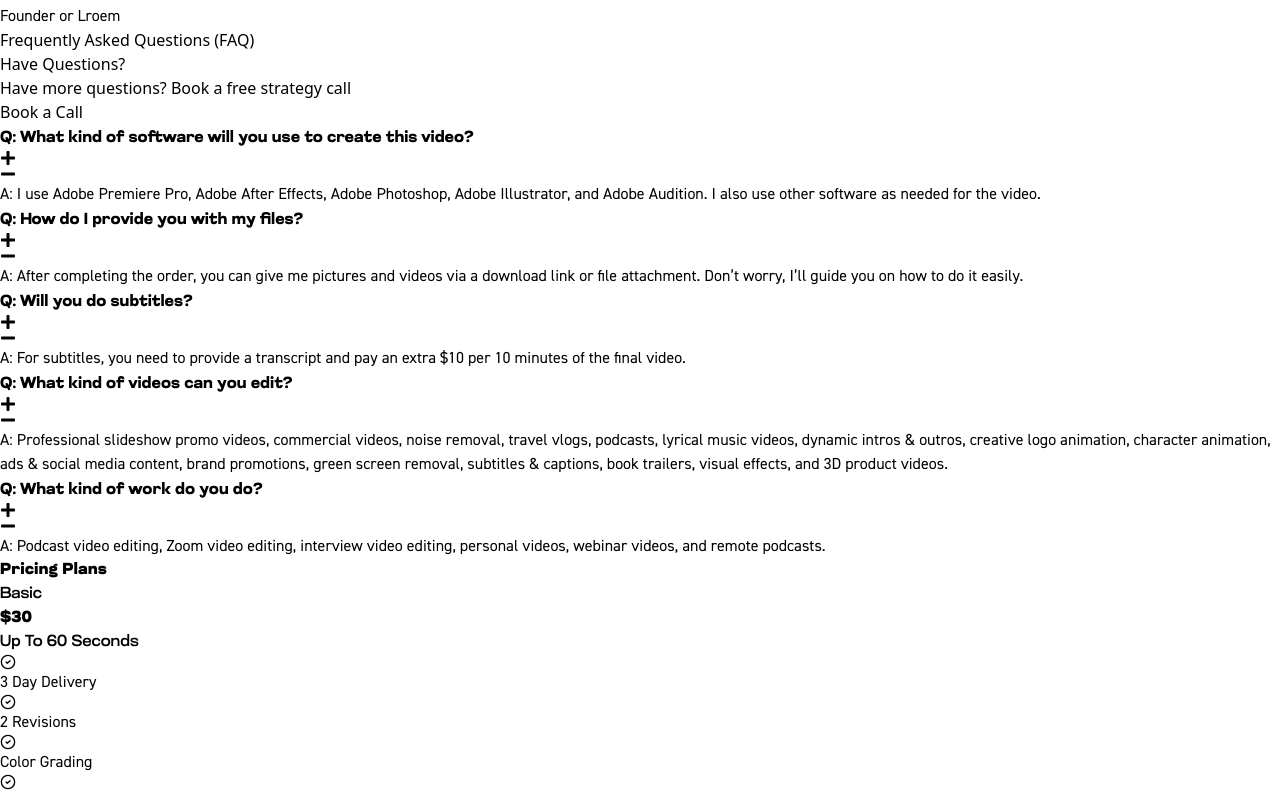
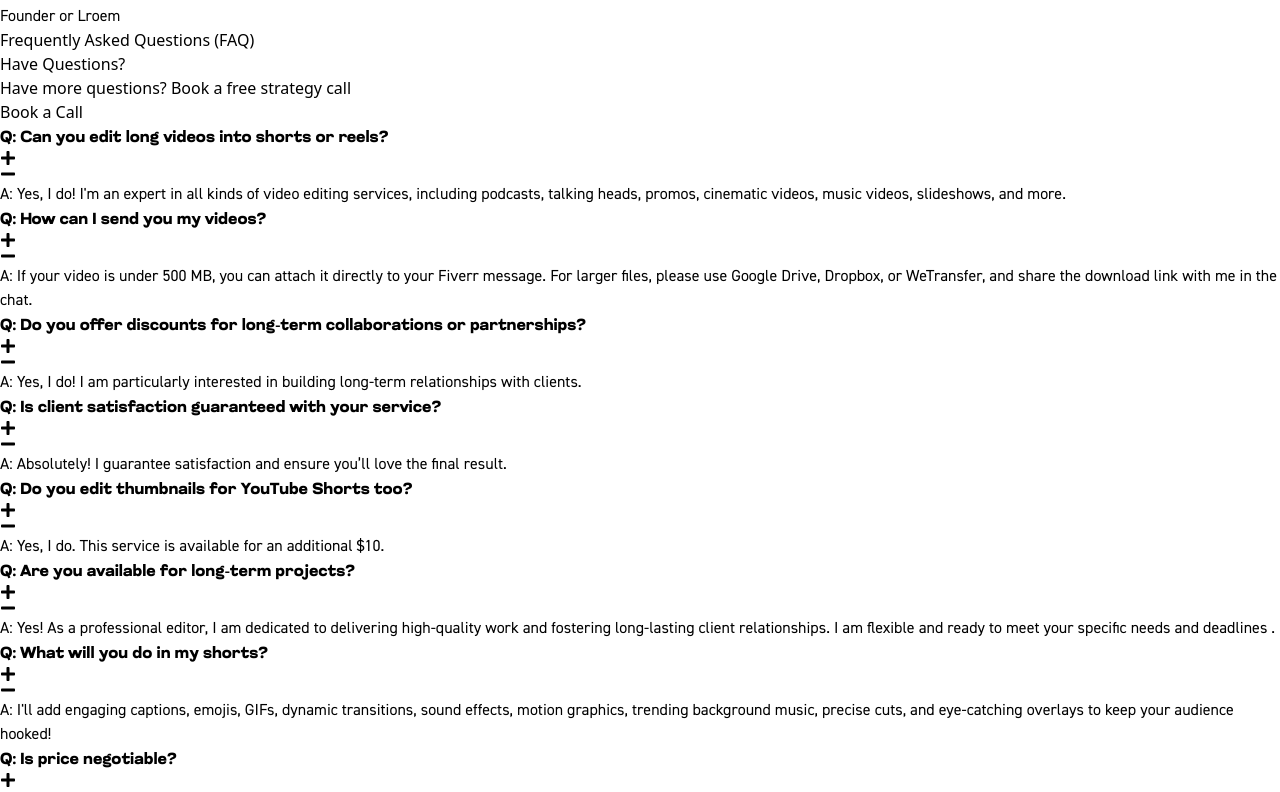
Before and after one commit to titumiranan123/podcast-montagemotion-client, a React (Vite) app: page / in a window 1280 px wide. Shown: the part 3680-4472 px from the top of the page. Built offline with nearby package versions, Linux system fonts and the light colour scheme.

Commit message:
update all

```diff
--- a/src/components/Accordion.tsx
+++ b/src/components/Accordion.tsx
@@ -22,24 +22,36 @@ const Accordion = () => {
                 </div>
                 <div className="flex justify-center lg:items-center flex-col lg:-mt-8 mt-6 md:gap-0 gap-4">
                     <AccordianCard
-                        title="Q: What kind of software will you use to create this video?"
-                        description="A: I use Adobe Premiere Pro, Adobe After Effects, Adobe Photoshop, Adobe Illustrator, and Adobe Audition. I also use other software as needed for the video."
+                        title="Q: Can you edit long videos into shorts or reels?"
+                        description="A: Yes, I do! I'm an expert in all kinds of video editing services, including podcasts, talking heads, promos, cinematic videos, music videos, slideshows, and more."
                     />
                     <AccordianCard
-                        title="Q: How do I provide you with my files?"
-                        description="A: After completing the order, you can give me pictures and videos via a download link or file attachment. Don’t worry, I’ll guide you on how to do it easily."
+                        title="Q: How can I send you my videos?"
+                        description="A: If your video is under 500 MB, you can attach it directly to your Fiverr message. For larger files, please use Google Drive, Dropbox, or WeTransfer, and share the download link with me in the chat."
                     />
                     <AccordianCard
-                        title="Q: Will you do subtitles?"
-                        description="A: For subtitles, you need to provide a transcript and pay an extra $10 per 10 minutes of the final video."
+                        title="Q: Do you offer discounts for long-term collaborations or partnerships?"
+                        description="A: Yes, I do! I am particularly interested in building long-term relationships with clients."
                     />
                     <AccordianCard
-                        title="Q: What kind of videos can you edit?"
-                        description="A: Professional slideshow promo videos, commercial videos, noise removal, travel vlogs, podcasts, lyrical music videos, dynamic intros & outros, creative logo animation, character animation, ads & social media content, brand promotions, green screen removal, subtitles & captions, book trailers, visual effects, and 3D product videos."
+                        title="Q: Is client satisfaction guaranteed with your service?"
+                        description="A: Absolutely! I guarantee satisfaction and ensure you’ll love the final result."
                     />
                     <AccordianCard
-                        title="Q: What kind of work do you do?"
-                        description="A: Podcast video editing, Zoom video editing, interview video editing, personal videos, webinar videos, and remote podcasts."
+                        title="Q: Do you edit thumbnails for YouTube Shorts too?"
+                        description="A: Yes, I do. This service is available for an additional $10."
+                    />
+                    <AccordianCard
+                        title="Q: Are you available for long-term projects?"
+                        description="A: Yes! As a professional editor, I am dedicated to delivering high-quality work and fostering long-lasting client relationships. I am flexible and ready to meet your specific needs and deadlines ."
+                    />
+                    <AccordianCard
+                        title="Q: What will you do in my shorts?"
+                        description="A: I'll add engaging captions, emojis, GIFs, dynamic transitions, sound effects, motion graphics, trending background music, precise cuts, and eye-catching overlays to keep your audience hooked!"
+                    />
+                    <AccordianCard
+                        title="Q: Is price negotiable?"
+                        description="A: Yes, it is! Just DM me to discuss."
                     />
                 </div>
             </div>
--- a/src/components/Header.tsx
+++ b/src/components/Header.tsx
@@ -47,7 +47,7 @@ const Header: React.FC = () => {
                         {!isImageVisible && (
                             <div className=" lg:w-[993px] lg:h-[562px] md:w-[720px] md:h-[400px] w-full h-[200px] flex justify-center items-center mx-auto  ">
                                 <ReactPlayer
-                                    url={"https://player.vimeo.com/video/963107880?title=0&byline=0&portrait=0&playsinline=0&autoplay=1&autopause=0&app_id=122963"}
+                                    url={"https://youtu.be/v96qf1qJLPU?si=X_yXtN9ubgQzAIwH"}
                                     playing
                                     height={"100%"}
                                     width={"100%"}
--- a/src/components/Shortvideo.tsx
+++ b/src/components/Shortvideo.tsx
@@ -14,8 +14,10 @@ import ReactPlayer from 'react-player';
 
 const Shortvideo: React.FC = () => {
     const [isImageVisible, setIsImageVisible] = useState(false);
-    const handleHideImage = (hide: any) => {
+    const handleHideImage = (hide: boolean) => {
+
         setIsImageVisible(!hide);
+        console.log(isImageVisible)
     };
     return (
         <div className='flex lg:flex-nowrap flex-wrap justify-between max-w-[1240px] gap-[110px] overflow-hidden mx-auto px-4 lg:mt-0 md:mt-32 mt-16'>
@@ -44,21 +46,21 @@ const Shortvideo: React.FC = () => {
                         <SwiperSlide>
                             <div className="slide-content">
                                 {
-                                    !isImageVisible && <>
+                                    !isImageVisible && <div onClick={() => setIsImageVisible(!isImageVisible)}>
 
-                                        <img src={img} alt="Slide 3" />
+                                        <img className='w-[387px] h-[680.23px]' src={img} alt="Slide 3" />
                                         <div className="absolute  lg:top-[48.5%] md:top-[30%]  md:h-[20px] md:w-[20px] h-[20px] w-[20px] img-fluid md:left-[39%] lg:left-[38.4%] top-[47.2%] left-[46.2%]">
                                             <Headerpulse
 
                                                 onHideImage={handleHideImage}
                                             />
-                                        </div></>
+                                        </div></div>
                                 }
                                 {
                                     isImageVisible && <>
 
 
-                                        <div className="">
+                                        <div className="w-[387px] h-[680.23px]">
                                             <ReactPlayer
                                                 url={"https://youtube.com/shorts/KJJAohNO4-w?si=jXjxVTMZWf7w9zWP"}
                                                 playing
@@ -73,21 +75,21 @@ const Shortvideo: React.FC = () => {
                         <SwiperSlide>
                             <div className="slide-content">
                                 {
-                                    !isImageVisible && <>
+                                    !isImageVisible && <div onClick={() => setIsImageVisible(!isImageVisible)}>
 
-                                        <img src={img} alt="Slide 3" />
+                                        <img className='w-[387px] h-[680.23px]' src={img} alt="Slide 3" />
                                         <div className="absolute  lg:top-[48.5%] md:top-[30%]  md:h-[20px] md:w-[20px] h-[20px] w-[20px] img-fluid md:left-[39%] lg:left-[38.4%] top-[47.2%] left-[46.2%]">
                                             <Headerpulse
 
                                                 onHideImage={handleHideImage}
                                             />
-                                        </div></>
+                                        </div></div>
                                 }
                                 {
                                     isImageVisible && <>
 
 
-                                        <div className="">
+                                        <div className="w-[387px] h-[680.23px]">
                                             <ReactPlayer
                                                 url={"https://youtube.com/shorts/KJJAohNO4-w?si=jXjxVTMZWf7w9zWP"}
                                                 playing
```
